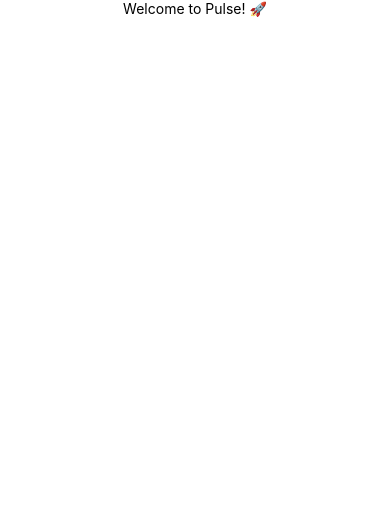
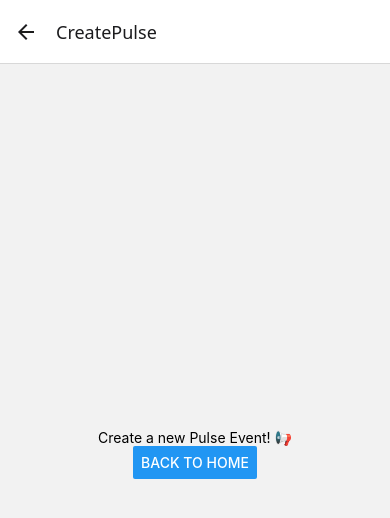
Before and after one commit to jamesalexmsekela/Pulse_v1, a React Native app: screen /CreatePulse in a window 390 px wide. Shown: the top 518 px of the page. Built offline with nearby package versions, Linux system fonts and the light colour scheme.

Commit message:
Setting up Home screen and basic navigation

```diff
--- a/App.tsx
+++ b/App.tsx
@@ -1,13 +1,12 @@
 import 'react-native-gesture-handler';
 import React from 'react';
-import { View, Text } from 'react-native';
+import { SafeAreaView } from 'react-native';
 import AppNavigator from './app/navigation/AppNavigator';
 
 export default function App() {
   return (
-    <View style={{ flex: 1, justifyContent: 'center', alignItems: 'center' }}>
-      <Text>Welcome to Pulse! 🚀</Text>
+    <SafeAreaView style={{ flex: 1 }}>
       <AppNavigator />
-    </View>
+    </SafeAreaView>
   );
 }
--- a/app/screens/CreatePulse.tsx
+++ b/app/screens/CreatePulse.tsx
@@ -2,6 +2,7 @@
 import React from 'react';
 import { View, Text, Button } from 'react-native';
 import { StackNavigationProp } from '@react-navigation/stack';
+import { SafeAreaView } from 'react-native';
 
 type RootStackParamList = {
   Home: undefined;
@@ -14,12 +15,14 @@
   navigation: StackNavigationProp<RootStackParamList>;
 };
 
-
 export default function CreatePulse({ navigation }: ScreenProps) {
   return (
-    <View style={{ flex: 1, justifyContent: 'center', alignItems: 'center' }}>
-      <Text>Create a new Pulse Event! 📢</Text>
-      <Button title="Back to Home" onPress={() => navigation.goBack()} />
-    </View>
+    <SafeAreaView style={{ flex: 1 }}>
+        <View style={{ flex: 1, justifyContent: 'center', alignItems: 'center' }}>
+            <Text>Create a new Pulse Event! 📢</Text>
+            <Button title="Back to Home" onPress={() => navigation.goBack()} />
+        </View>
+    </SafeAreaView>
+
   );
 }
--- a/app/screens/EventDetails.tsx
+++ b/app/screens/EventDetails.tsx
@@ -2,6 +2,7 @@
 import React from 'react';
 import { View, Text, Button } from 'react-native';
 import { StackNavigationProp } from '@react-navigation/stack';
+import { SafeAreaView } from 'react-native';
 
 type RootStackParamList = {
   Home: undefined;
@@ -16,9 +17,11 @@
 
 export default function EventDetails({ navigation }: ScreenProps) {
   return (
-    <View style={{ flex: 1, justifyContent: 'center', alignItems: 'center' }}>
-      <Text>Event Details 🗓️</Text>
-      <Button title="Back to Home" onPress={() => navigation.goBack()} />
-    </View>
+    <SafeAreaView style={{ flex: 1 }}>
+        <View style={{ flex: 1, justifyContent: 'center', alignItems: 'center' }}>
+            <Text>Event Details 🗓️</Text>
+            <Button title="Back to Home" onPress={() => navigation.goBack()} />
+        </View>
+    </SafeAreaView>
   );
 }
--- a/app/screens/HomeScreen.tsx
+++ b/app/screens/HomeScreen.tsx
@@ -1,6 +1,7 @@
 import React from 'react';
 import { View, Text, Button } from 'react-native';
 import { StackNavigationProp } from '@react-navigation/stack';
+import { SafeAreaView } from 'react-native';
 
 type RootStackParamList = {
   Home: undefined;
@@ -15,9 +16,11 @@
 
 export default function HomeScreen({ navigation }: ScreenProps) {
   return (
-    <View style={{ flex: 1, justifyContent: 'center', alignItems: 'center' }}>
-      <Text>Welcome to Pulse! 🔥</Text>
-      <Button title="Go to Create Pulse" onPress={() => navigation.navigate('CreatePulse')} />
-    </View>
+    <SafeAreaView style={{ flex: 1 }}>
+        <View style={{ flex: 1, justifyContent: 'center', alignItems: 'center' }}>
+            <Text>Welcome to Pulse! 🔥</Text>
+            <Button title="Go to Create Pulse" onPress={() => navigation.navigate('CreatePulse')} />
+        </View>
+    </SafeAreaView>
   );
 }
--- a/app/screens/Profile.tsx
+++ b/app/screens/Profile.tsx
@@ -1,11 +1,14 @@
 // app/screens/Profile.tsx
 import React from 'react';
 import { View, Text } from 'react-native';
+import { SafeAreaView } from 'react-native';
 
 export default function Profile() {
   return (
-    <View style={{ flex: 1, justifyContent: 'center', alignItems: 'center' }}>
-      <Text>👤 User Profile</Text>
-    </View>
+    <SafeAreaView style={{ flex: 1 }}>
+        <View style={{ flex: 1, justifyContent: 'center', alignItems: 'center' }}>
+            <Text>👤 User Profile</Text>
+        </View>
+    </SafeAreaView>
   );
 }
```
Also changed, not shown: package.json (+7 -5 lines), 2 other files (tests, documents, lock files or other folders).
